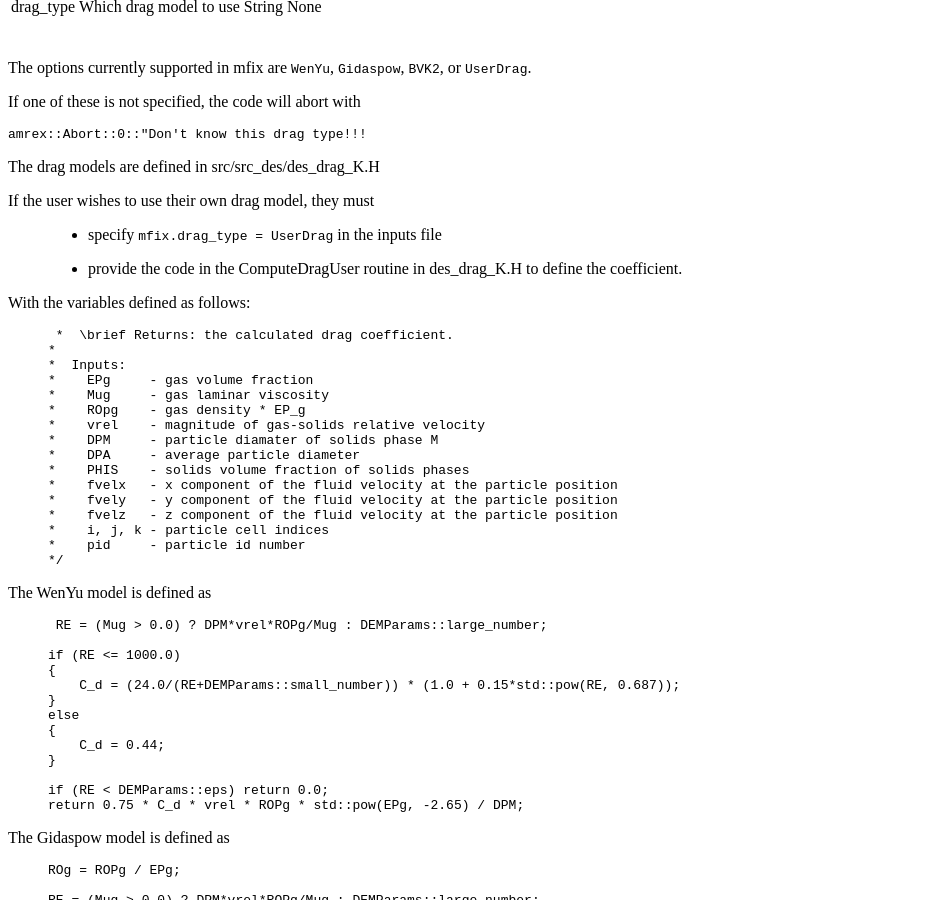
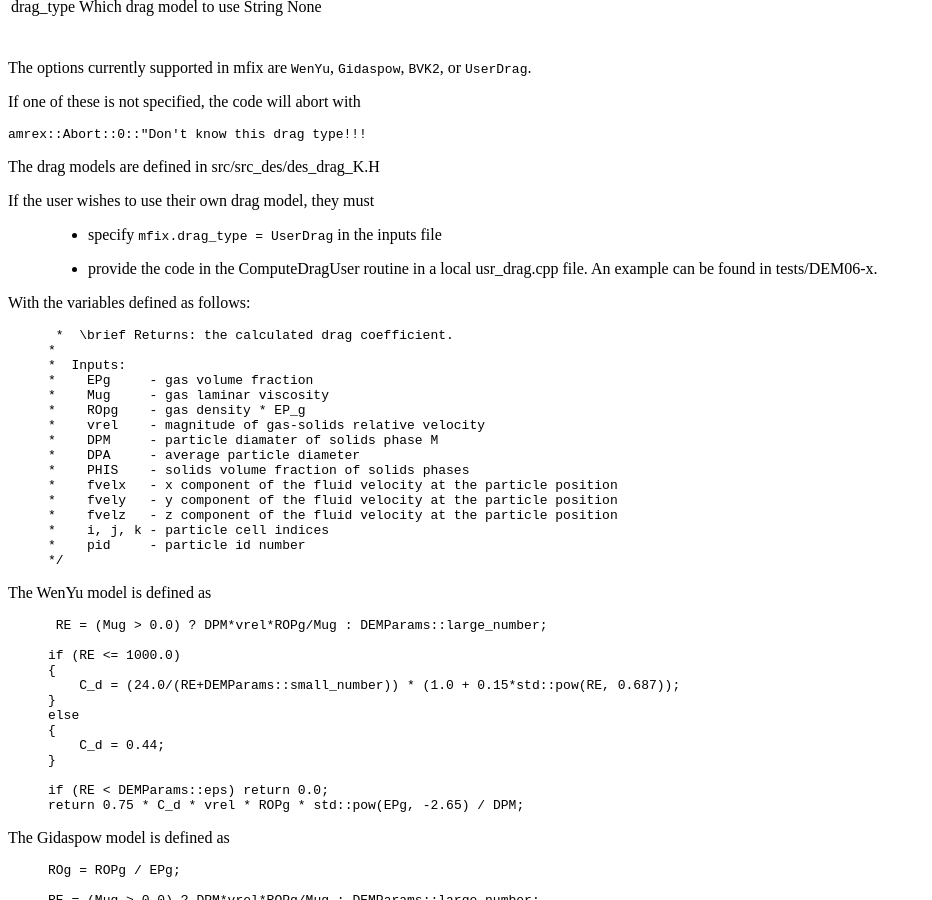
Before and after one commit to mwm126/MFIX-Exa, a Sphinx documentation site: the page built from docs/source/InputsDrag.rst, in a window 1280 px wide and 900 px high, scrolled down 747 px. Shown: the whole window, without its empty margins (0-932 px from the left). Built offline with Sphinx 7.4.7 and the Read the Docs theme 2.0.0, drawn with Linux system fonts in a browser that asks for light colours; pages that are not in the unit, such as notebooks, are missing from menus.

Commit message:
Update the file name where we put the user drag routine.

```diff
--- a/docs/source/InputsDrag.rst
+++ b/docs/source/InputsDrag.rst
@@ -25,8 +25,8 @@ If the user wishes to use their own drag model, they must
 
   * specify :cpp:`mfix.drag_type = UserDrag` in the inputs file
 
-  * provide the code in the ComputeDragUser routine in des_drag_K.H to define the coefficient.
-
+  * provide the code in the ComputeDragUser routine in a local usr_drag.cpp file.
+    An example can be found in tests/DEM06-x.
 
 With the variables defined as follows:
 
```
